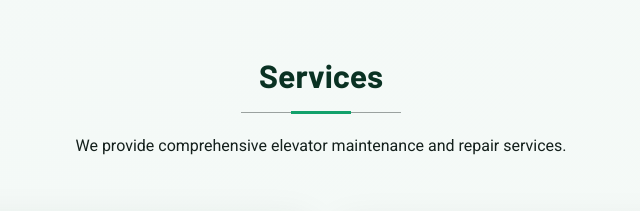
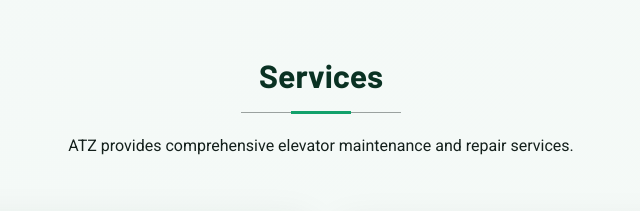
Before and after one commit to m5ingh/atz.github.io, a plain HTML site: page index.html in a window 1280 px wide. Shown: the part 4940-5151 px from the top of the page, 319-959 px from the left. Drawn offline with Linux system fonts and the light colour scheme.

Commit message:
update pics

```diff
--- a/index.html
+++ b/index.html
@@ -972,7 +972,7 @@
       <!-- Section Title -->
       <div class="container section-title">
         <h2>Services</h2>
-        <p>We provide comprehensive elevator maintenance and repair services.</p>
+        <p>ATZ provides comprehensive elevator maintenance and repair services.</p>
       </div><!-- End Section Title -->
 
       <div class="container">
```
Also changed, not shown: 1 other file.
